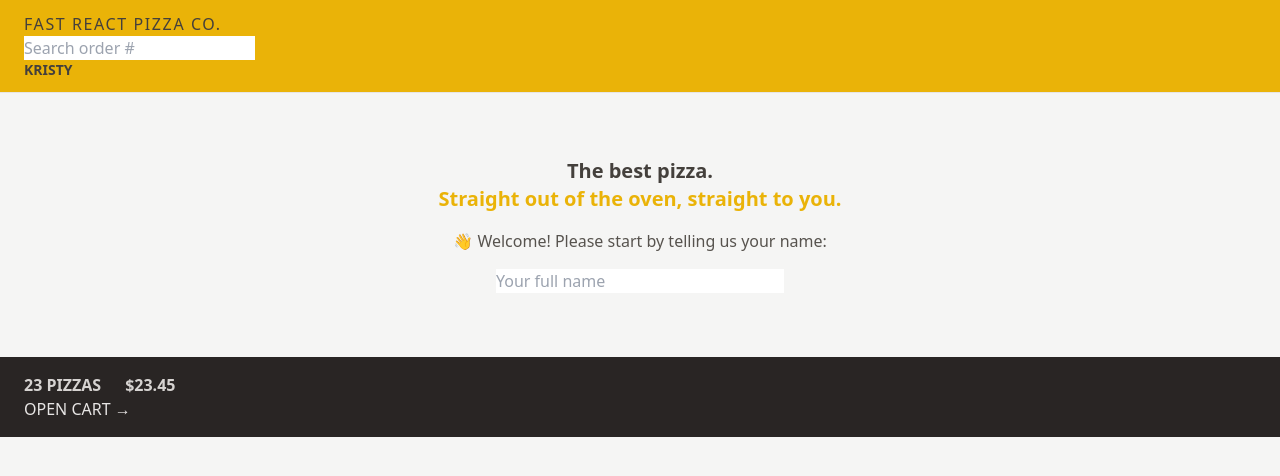
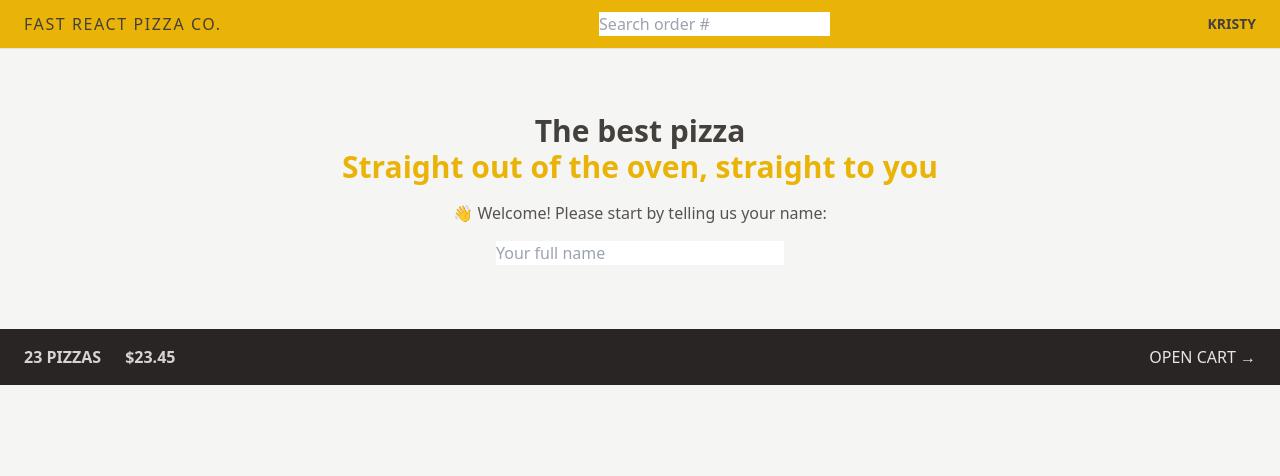
Before and after one commit to m9iv/fast-react-pizza, a React (Vite) app: page / in a window 1280 px wide. Shown: the top 476 px of the page. Built offline with nearby package versions, Linux system fonts and the light colour scheme.

Commit message:
Add flexboxes

```diff
--- a/src/features/cart/CartOverview.jsx
+++ b/src/features/cart/CartOverview.jsx
@@ -2,11 +2,12 @@
 
 function CartOverview() {
   return (
-    <div className="bg-stone-800 px-4 py-4 text-sm uppercase text-stone-200 sm:px-6 md:text-base">
+    <div className="flex items-center justify-between bg-stone-800 px-4 py-4 text-sm uppercase text-stone-200 sm:px-6 md:text-base">
       <p className="space-x-4 font-semibold text-stone-300 sm:space-x-6">
         <span>23 pizzas</span>
         <span>$23.45</span>
       </p>
+
       <Link to="/cart">Open cart &rarr;</Link>
     </div>
   )
--- a/src/features/user/Username.jsx
+++ b/src/features/user/Username.jsx
@@ -1,5 +1,5 @@
 function Username() {
-  return <div className="text-sm font-semibold">Kristy</div>
+  return <div className="hidden text-sm font-semibold md:block">Kristy</div>
 }
 
 export default Username
--- a/src/ui/Header.jsx
+++ b/src/ui/Header.jsx
@@ -4,7 +4,7 @@
 
 function Header() {
   return (
-    <header className="border-b border-stone-200 bg-yellow-500 px-4 py-3 uppercase sm:px-6">
+    <header className="flex items-center justify-between border-b border-stone-200 bg-yellow-500 px-4 py-3 uppercase sm:px-6">
       <Link to="/" className="tracking-widest">
         Fast React Pizza Co.
       </Link>
--- a/src/ui/Home.jsx
+++ b/src/ui/Home.jsx
@@ -2,12 +2,12 @@
 
 function Home() {
   return (
-    <div className="my-10 text-center sm:my-16">
-      <h1 className="mb-4 text-xl font-semibold">
-        The best pizza.
+    <div className="my-10 px-4 text-center sm:my-16">
+      <h1 className="mb-4 text-xl font-semibold md:text-3xl">
+        The best pizza
         <br />
         <span className="text-yellow-500">
-          Straight out of the oven, straight to you.
+          Straight out of the oven, straight to you
         </span>
       </h1>
 
```
